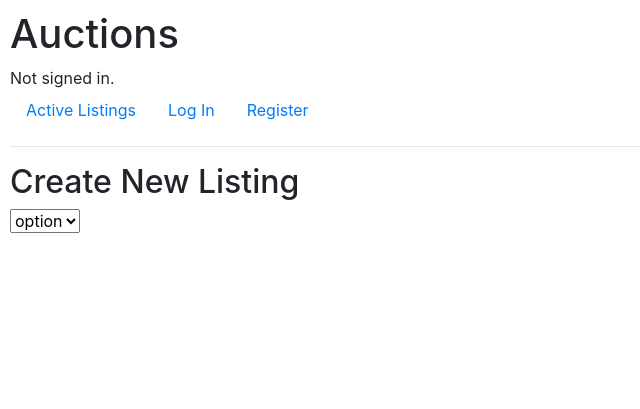
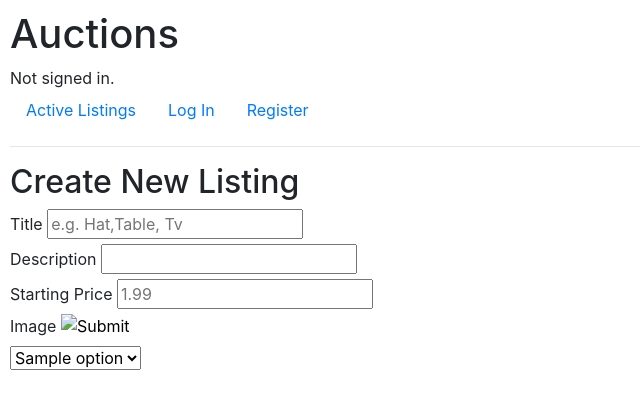
Before and after one commit to peter33chavez/commerce-Project2, a Django app: template commerce/auctions/templates/auctions/create_listing.html in a window 1280 px wide. Shown: the top 409 px of the page, without its empty margins (0-640 px from the left). Run offline with Django 3.2, Linux system fonts and the light colour scheme; the template is opened without the code that fills it: most values are stand-ins (such as "Sample title", 1, 10 or a date in 2020); parts of the project's set-up code (start-up, migrations or seed data) failed here and were passed over; some libraries are stand-ins or nearby versions.

Commit message:
finished the form on create_listing.html

```diff
--- a/commerce/auctions/templates/auctions/create_listing.html
+++ b/commerce/auctions/templates/auctions/create_listing.html
@@ -2,18 +2,35 @@
 
 {%block body%}
 <h2> Create New Listing</h2>
-<form action="{% url create_listing %} ">
+<form action="{% url 'create_listing' %}" method="post">
     {% csrf_token %}
     {% comment %} title {% endcomment %}
-
+    <div class="form_group">
+        <label for='title'>Title</label>
+        <input type="text" id='title' name="title" placeholder="e.g. Hat,Table, Tv">
+    </div>
     {% comment %} description {% endcomment %}
+    <div class="form_group">
+        <label for='description'>Description</label>
+        <input type="text" id='description' name="description">
+    </div>
     {% comment %} starting bid {% endcomment %}
+    <div class="form_group">
+        <label for='starting_bid'>Starting Price</label>
+        <input type="number" min='1' step='any' id='starting_bid' name="starting_bid" placeholder="1.99">
+    </div>
     {% comment %} optional img {% endcomment %}
+    <div class="form_group">
+        <label for='image'>Image</label>
+        <input type="image" id='image' name="image" placeholder='optional'>
+    </div>
     {% comment %} category drop down {% endcomment %}
-    <select>
-    (% for option in options %)
-    <option> {{ "option" }}</option>
-    (%endfor%)
-    </select>
+    <div class "form_group">
+        <select name="cateagory">
+            (% for option in options  %)
+            <option> {{ option }}</option>
+            (%endfor%)
+        </select>
+    </div>
 </form>
 {%endblock%}
```
